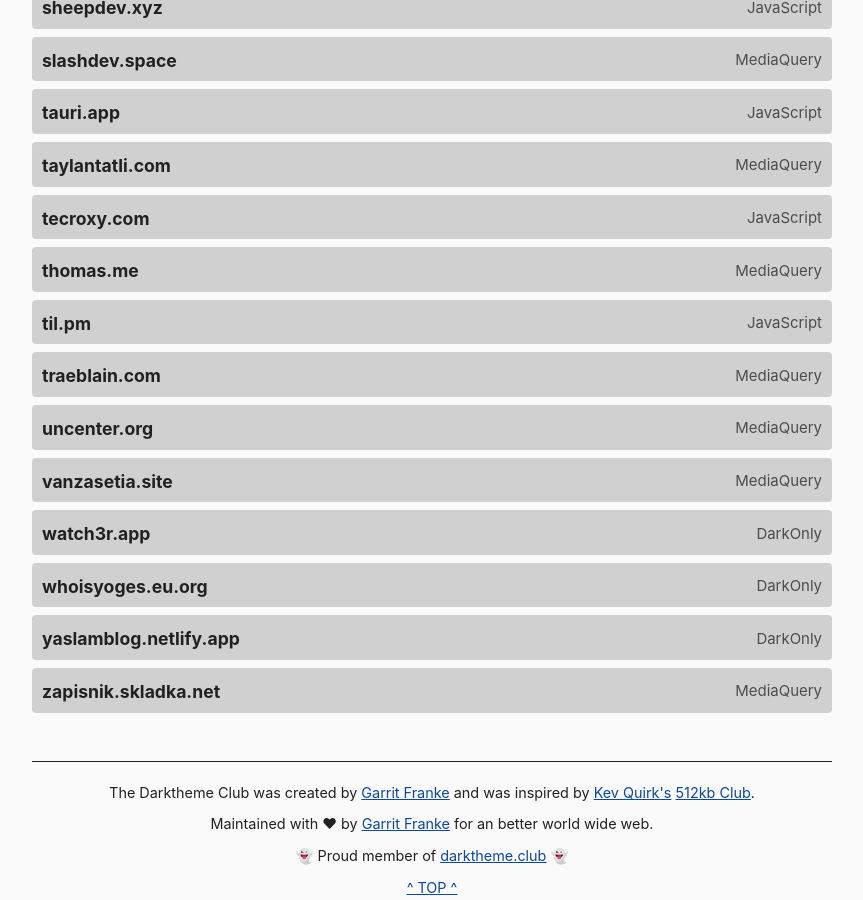
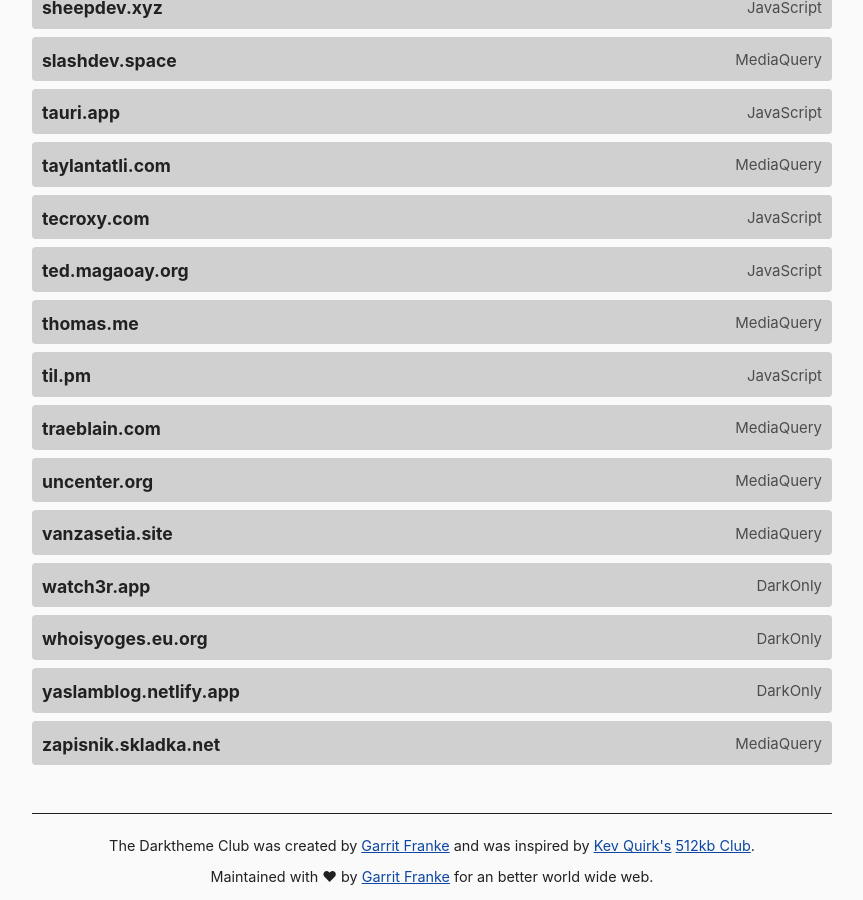
Before and after one commit to katherinek727/darktheme.club, a Jekyll site: the page built from index.md, in a window 1280 px wide and 900 px high, scrolled down 2900 px. Shown: the whole window, without its empty margins (208-1071 px from the left). Built offline with Jekyll 4.4.1, drawn with Linux system fonts in a browser that asks for light colours.

Commit message:
Add ted.magaoay.org

```diff
--- a/_data/sites.yml
+++ b/_data/sites.yml
@@ -233,6 +233,11 @@
   method: javascript
   last_checked: 2022-12-11
 
+- domain: ted.magaoay.org
+  url: https://ted.magaoay.org/
+  method: javascript
+  last_checked: 2023-03-28
+
 - domain: thomas.me
   url: https://thomas.me/
   method: mediaquery
```
